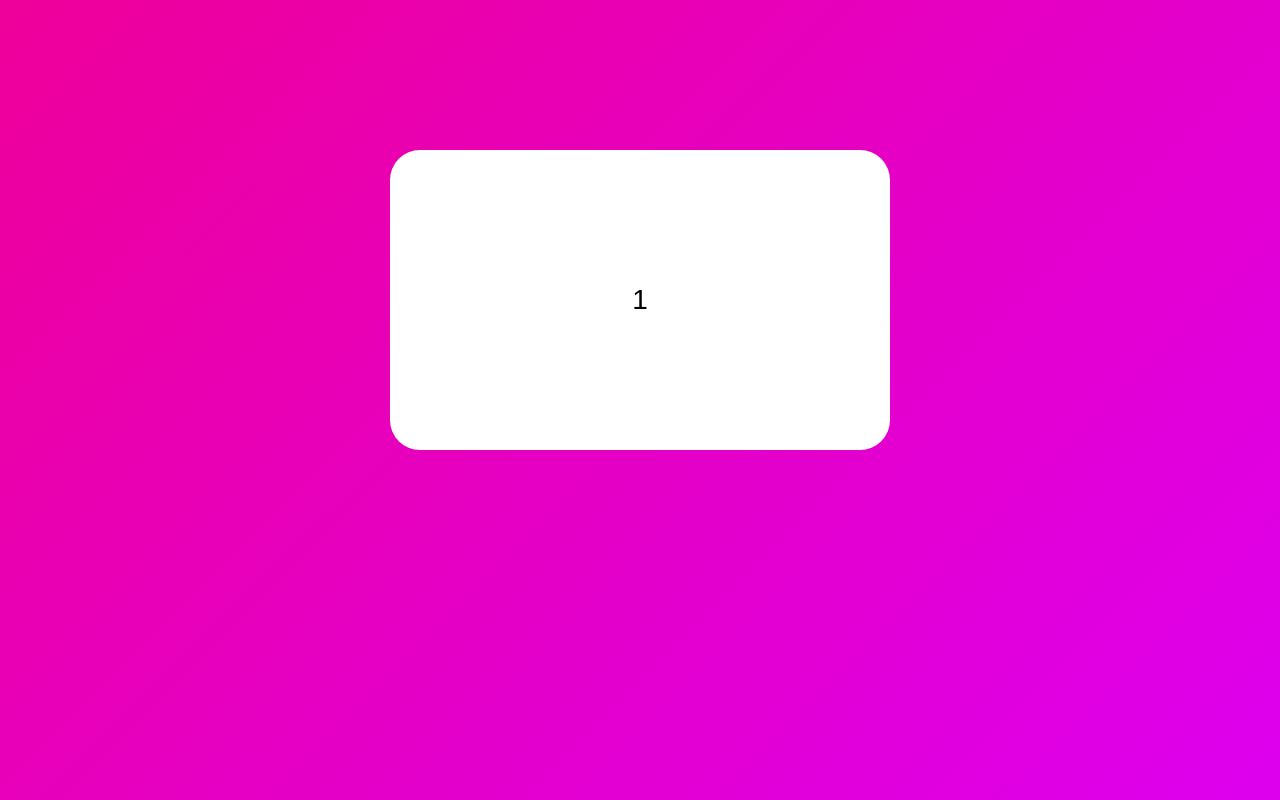
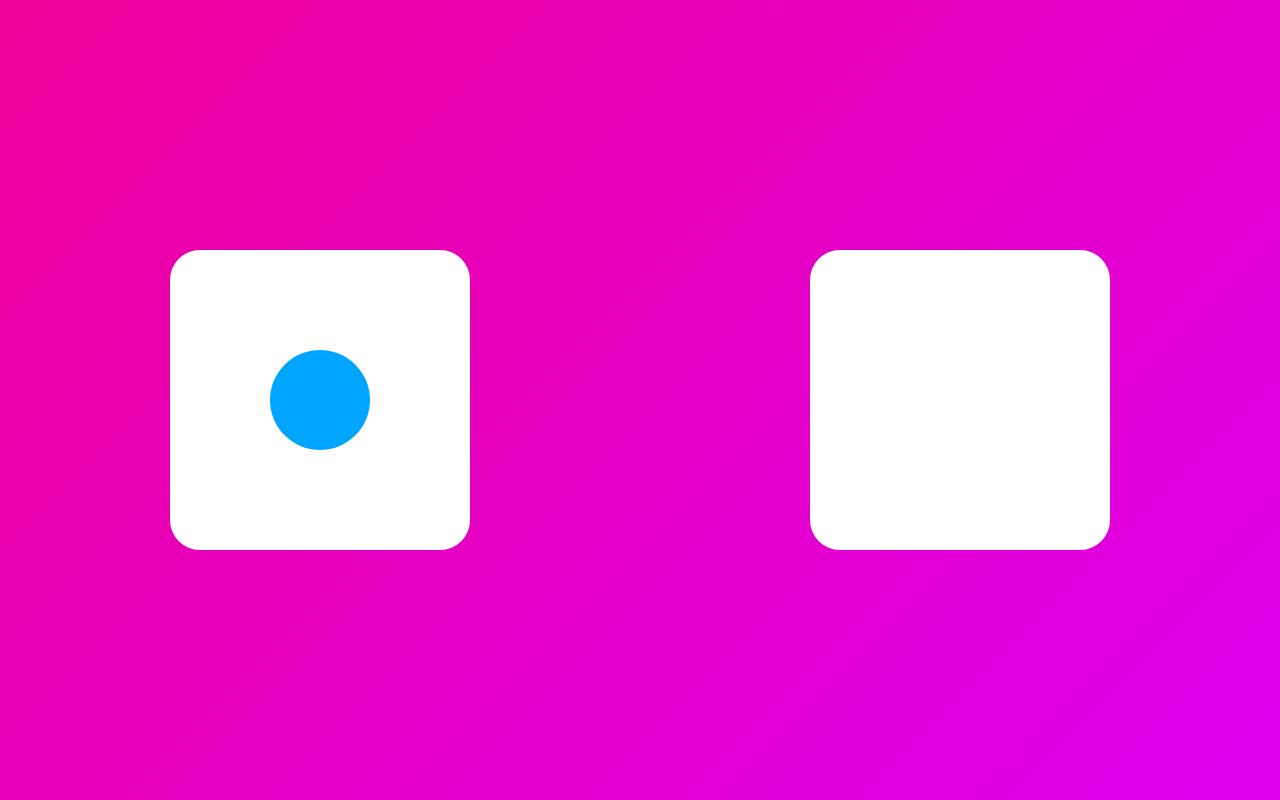
Before and after one commit to apeachicetea/ANIMATIONS, a React (Create React App) app: page / in a window 1280 px wide. Built offline with nearby package versions, Linux system fonts and the light colour scheme.

Commit message:
layout animation

```diff
--- a/src/App.tsx
+++ b/src/App.tsx
@@ -1,86 +1,49 @@
 import styled from "styled-components";
-import { motion, AnimatePresence } from "framer-motion";
+import { motion } from "framer-motion";
 import { useState } from "react";
 
 const Wrapper = styled(motion.div)`
   height: 100vh;
   width: 100vw;
   display: flex;
-  justify-content: center;
+  justify-content: space-around;
   align-items: center;
-  flex-direction: column;
 `;
 
 const Box = styled(motion.div)`
   height: 300px;
-  width: 500px;
+  width: 300px;
   background: white;
   border-radius: 30px;
   display: flex;
-  position: absolute;
-  top: 150px;
   justify-content: center;
   align-items: center;
   font-size: 28px;
 `;
 
-const box = {
-  entry: (custom: boolean) => ({
-    x: custom ? -500 : 500,
-    opacity: 0,
-    scale: 0,
-  }),
-  center: {
-    x: 0,
-    opacity: 1,
-    scale: 1,
-    transition: {
-      duration: 0.3,
-    },
-  },
-  //custom 3
-  exit: (custom: boolean) => ({
-    x: custom ? 500 : -500,
-    opacity: 0,
-    scale: 0,
-    transition: {
-      duration: 0.3,
-    },
-  }),
-};
+const Circle = styled(motion.div)`
+  background-color: #00a5ff;
+  height: 100px;
+  width: 100px;
+  border-radius: 50px;
+`;
 
 function App() {
-  const [visible, setVisible] = useState(1);
-  const [back, setBack] = useState(false);
-  const nextPlease = () => {
-    setBack(false);
-    setVisible((prev) => (prev === 10 ? 10 : prev + 1));
-  };
-  const prevPlease = () => {
-    setBack(true);
-    setVisible((prev) => (prev === 1 ? 1 : prev - 1));
-  };
+  const [clicked, setClicked] = useState(false);
+  const toggleClicked = () => setClicked((prev) => !prev);
   return (
-    <Wrapper>
-      {/* custom 2 */}
-      <AnimatePresence custom={back}>
-        <Box
-          //custom 1
-          custom={back}
-          variants={box}
-          initial='entry'
-          animate='center'
-          exit='exit'
-          //react는 key만 바뀌어도 엘리먼트가 바뀌었다고 인식한다
-          //그래서 react는 컴포넌트를 리랜더링하게 된다
-          //따라서 initial,animate,exit 애니메이션이 동작하게 된다.
-          key={visible}
-        >
-          {visible}
-        </Box>
-      </AnimatePresence>
-      <button onClick={nextPlease}>Next</button>
-      <button onClick={prevPlease}>Prev</button>
+    <Wrapper onClick={toggleClicked}>
+      {/* 같은 layoutId를 주게 되면 두 움직임에 대한 애니메이션을 자동으로 부여해준다 */}
+      <Box>
+        {!clicked ? (
+          <Circle layoutId='circle' style={{ borderRadius: 50 }} />
+        ) : null}
+      </Box>
+      <Box>
+        {clicked ? (
+          <Circle layoutId='circle' style={{ borderRadius: 0, scale: 2 }} />
+        ) : null}{" "}
+      </Box>
     </Wrapper>
   );
 }
```
